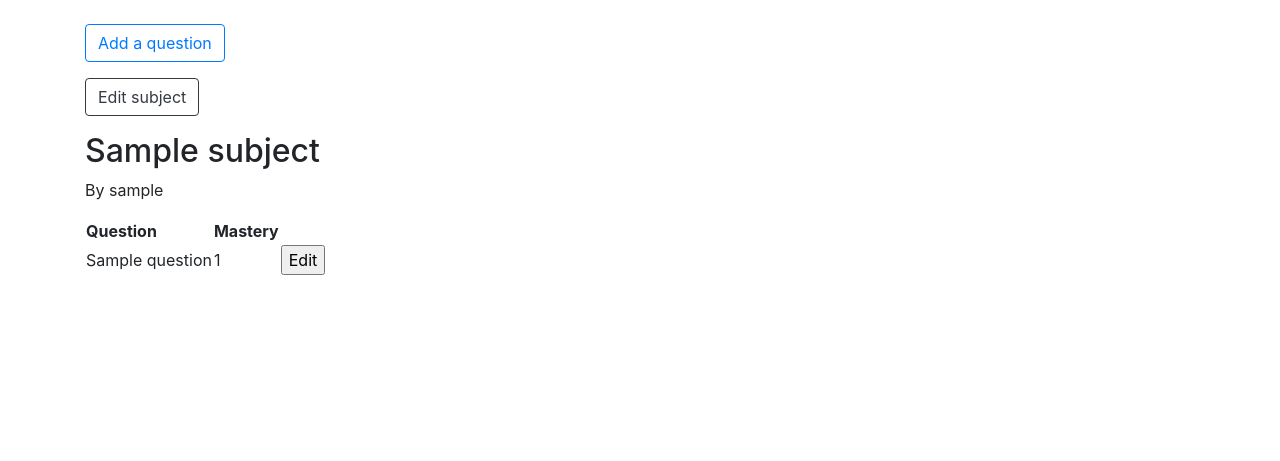
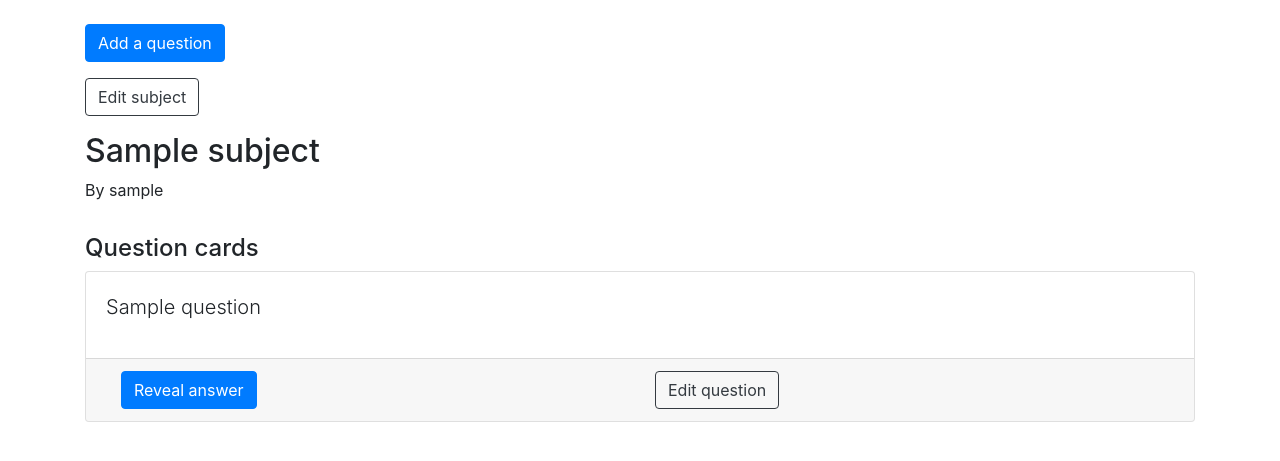
Before and after one commit to magael/tenttibot, a Flask app: page /1 in a window 1280 px wide. Shown: the part 56-517 px from the top of the page. Run offline with Flask 2, Linux system fonts and the light colour scheme; a user stored in the database is signed in; tables that the repository leaves empty hold one stand-in row (values such as "Sample post"); some libraries are stand-ins or nearby versions.

Commit message:
alustavat kysymyskortit ym. ulkoasu- ja käytettävyystoiminnallisuuksia

```diff
--- a/application/templates/index.html
+++ b/application/templates/index.html
@@ -4,7 +4,7 @@
 </p>
 {% else %}
 <p>
-  <a class="btn btn-outline-primary" href="{{ url_for('subjects_form') }}" role="button">
+  <a class="btn btn-primary" href="{{ url_for('subjects_form') }}" role="button">
     Create a new subject
   </a>
 </p>
--- a/application/templates/questions/list.html
+++ b/application/templates/questions/list.html
@@ -1,43 +1,105 @@
-{% extends "layout.html" %} {% block body %} {% if current_user.id == author.id %}
+{% extends "layout.html" %} {% block body %}
+
+{% if current_user.id == author.id %}
 <p>
-  <a class="btn btn-outline-primary" href="{{ url_for('questions_form', subject_id=subject_id) }}" role="button">
+  <a class="btn btn-primary" href="{{ url_for('questions_form', subject_id=subject_id) }}" role="button">
     Add a question
   </a>
 </p>
-{% endif %} {% if current_user.id == author.id or admin %}
+{% endif %}
+
+{% if current_user.id == author.id or admin %}
 <p>
   <a class="btn btn-outline-dark" href="{{ url_for('subjects_subject', subject_id=subject_id) }}" role="button">
     Edit subject
   </a>
 </p>
 {% endif %}
+
 <h2>
   {{ subject_name }}
 </h2>
+
 <p>
   By {{ author.username }}
 </p>
 
-<table class="questionsText">
-  <tr>
-    <th>Question</th>
-    {% if current_user.id == author.id %}
-    <th>Mastery</th>
-    {% endif %}
-  </tr>
-  {% if questions is defined %} {% for question in questions %}
-  <tr>
-    <td>{{ question.name }}</td>
-    {% if current_user.id == author.id %}
-    <td>{{ question.mastery }}</td>
-    {% endif %} {% if current_user.id == author.id or admin %}
-    <td>
-      <form method="GET" action="{{ url_for('questions_question', subject_id=question.subject_id, question_id=question.id) }}">
-        <input type="submit" value="Edit" />
-      </form>
-    </td>
-    {% endif %}
-  </tr>
-  {% endfor %} {% endif %}
-</table>
+<h4 class="pt-3">
+  Question cards
+</h4>
+
+<!--IDEA: accordion collapse-->
+{% if questions is defined %}
+{% for question in questions %}
+<div class="card">
+
+  <div class="card-body">
+    <p class="lead">
+      {{ question.name }}
+    </p>
+  </div>
+
+  <div class="card-footer">
+
+    <div class="container">
+
+      <div class="row">
+
+        <div class="col">
+          <button class="btn btn-primary" data-toggle="collapse" data-target="#{{ question.id }}" aria-expanded="true" aria-controls="collapseOne">
+            Reveal answer
+          </button>
+        </div>
+
+        {% if current_user.id == author.id or admin %}
+        <div class="col">
+          <a class="btn btn-outline-dark" href="{{ url_for('questions_question', subject_id=question.subject_id, question_id=question.id) }}", role="button">
+            Edit question
+          </a>
+        </div>
+        {% endif %}
+      </div>
+    </div>
+
+    <div id="{{ question.id }}" class="collapse" aria-labelledby="headingOne">
+
+      <div class="container">
+        <div class="row pt-3">
+          <p class="lead">
+            {{ question.answer }}
+          </p>
+        </div>
+
+        {% if current_user.id == author.id %}
+        <div class="row">
+          <div class="col">
+
+            <form method="POST" action="{{ url_for('questions_edit', subject_id=question.subject.id, question_id=question.id) }}">
+              <div class="form-group">
+                <select class="form-control" id="formMastery">
+                  <option hidden>{{ question.mastery }}</option>
+                  <option>0</option>
+                  <option>1</option>
+                  <option>2</option>
+                  <option>3</option>
+                  <option>4</option>
+                  <option>5</option>
+                </select>
+              </div>
+          </div>
+
+              <!--TODO: updating mastery form post-->
+              <div class="col">
+                <input type="submit" value="TODO: Update mastery" />
+              </div>
+
+            </form>
+        </div>
+        {% endif %}
+      </div>
+    </div>
+  </div>
+</div>
+{% endfor %}
+{% endif %}
 {% endblock %}
```
